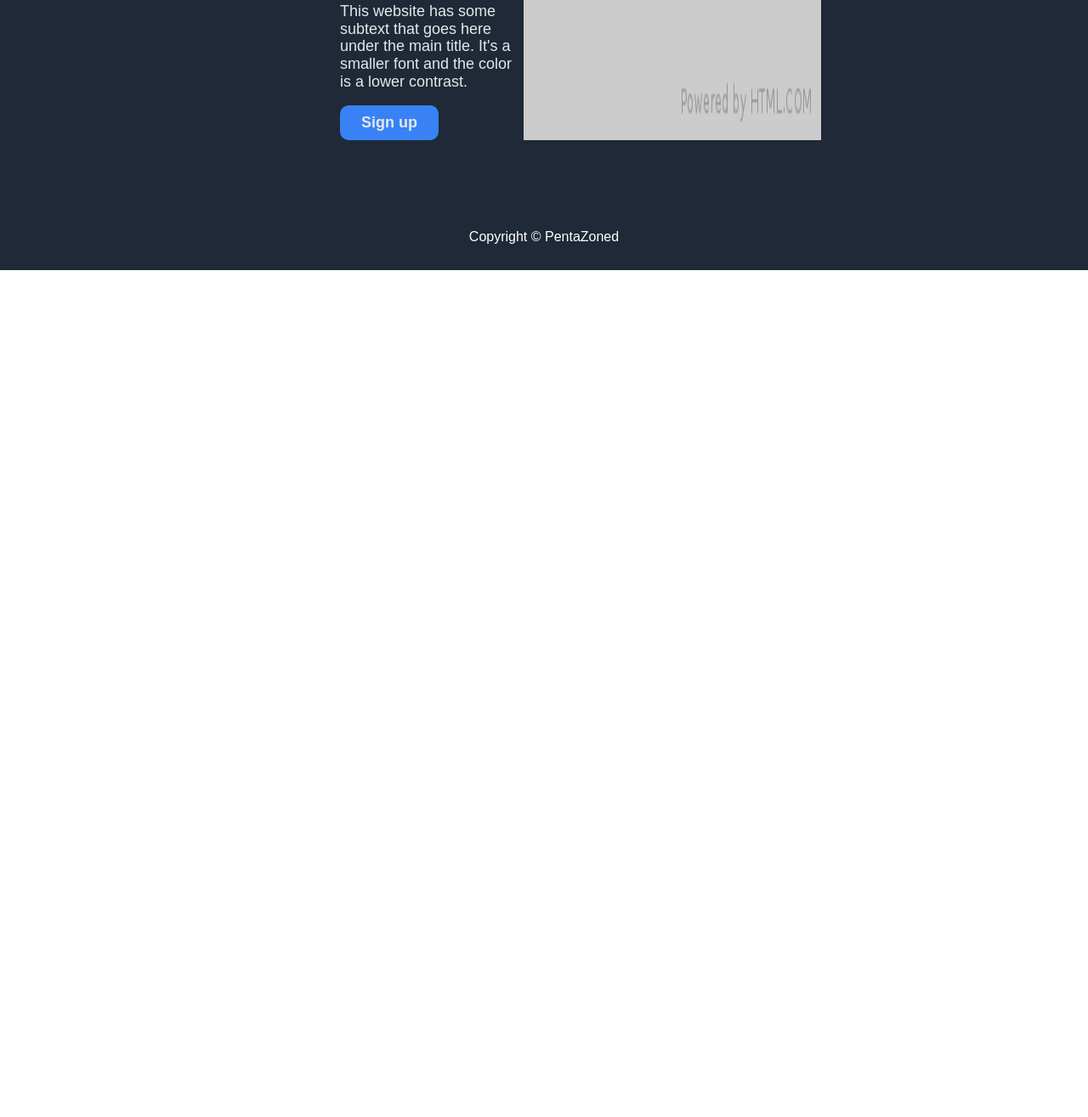
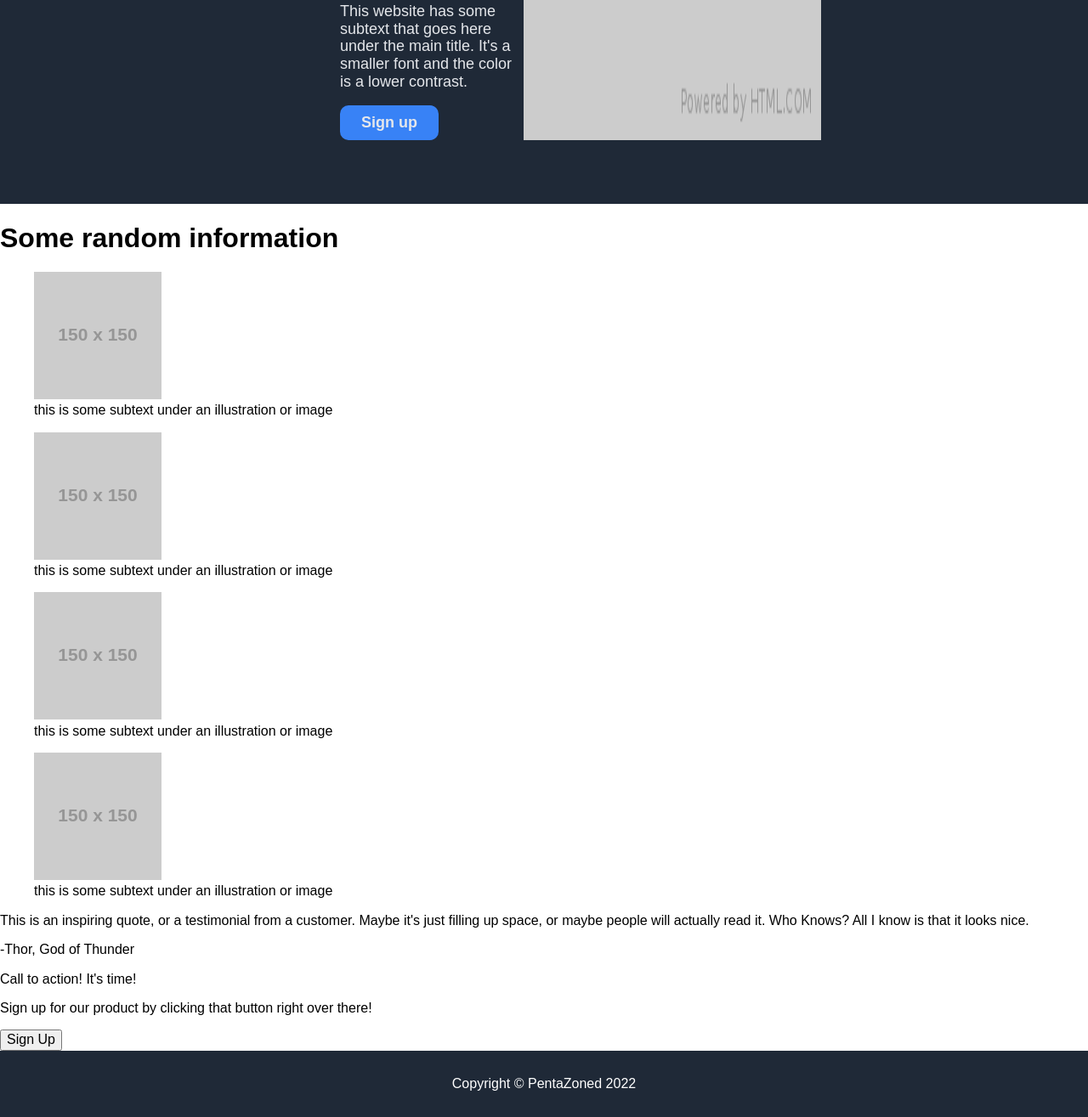
Before and after one commit to PentaZoned/Landing-Page-Practice, a plain HTML site: page index.html in a window 1280 px wide. Shown: the part 464-1779 px from the top of the page at 85% size. Before the commit the page ends 800 px from the top, so only its background shows below. Drawn offline with Linux system fonts and the light colour scheme; placeholder pictures from the web are drawn by us.

Commit message:
added main filler content

```diff
--- a/index.html
+++ b/index.html
@@ -1,5 +1,6 @@
 <!DOCTYPE html>
 <html lang="en">
+
 <head>
     <meta charset="UTF-8">
     <meta http-equiv="X-UA-Compatible" content="IE=edge">
@@ -8,6 +9,7 @@
     <link rel="stylesheet" type="text/css" href="./normalize.css">
     <link rel="stylesheet" type="text/css" href="./style.css">
 </head>
+
 <body>
     <header>
         <div class="navbar">
@@ -22,7 +24,8 @@
         <div class="hero-content">
             <div>
                 <p class="hero-main-text">This website is awesome</p>
-                <p class="hero-secondary-text">This website has some subtext that goes here under the main title. It's a smaller font and the color is a lower contrast.</p>
+                <p class="hero-secondary-text">This website has some subtext that goes here under the main title. It's a
+                    smaller font and the color is a lower contrast.</p>
                 <button class="hero-button">Sign up</button>
             </div>
             <img src="placeholder.png" alt="placeholder image" loading="lazy">
@@ -30,9 +33,60 @@
     </header>
 
     <main>
+        <section>
+            <h1>
+                Some random information
+            </h1>
+            <figure>
+                <img src="https://via.placeholder.com/150">
+                <div>
+                    this is some subtext under an illustration or image
+                </div>
+            </figure>
+            <figure>
+                <img src="https://via.placeholder.com/150">
+                <div>
+                    this is some subtext under an illustration or image
+                </div>
+            </figure>
+            <figure>
+                <img src="https://via.placeholder.com/150">
+                <div>
+                    this is some subtext under an illustration or image
+                </div>
+            </figure>
+            <figure>
+                <img src="https://via.placeholder.com/150">
+                <div>
+                    this is some subtext under an illustration or image
+                </div>
+            </figure>
+        </section>
 
+        <section>
+            <p>
+                This is an inspiring quote, or a testimonial from a customer. Maybe it's just filling up space, or maybe
+                people will actually read it. Who Knows? All I know is that it looks nice.
+            </p>
+            <p>
+                -Thor, God of Thunder
+            </p>
+        </section>
+
+        <section>
+            <div>
+                <p>
+                    Call to action! It's time!
+                </p>
+                <p>
+                    Sign up for our product by clicking that button right over there!
+                </p>
+            </div>
+            <button>Sign Up</button>
+        </section>
     </main>
 
-    <footer>Copyright &copy PentaZoned</footer>
+    <footer>Copyright &copy PentaZoned 2022</footer>
 </body>
+
 </html>
```
